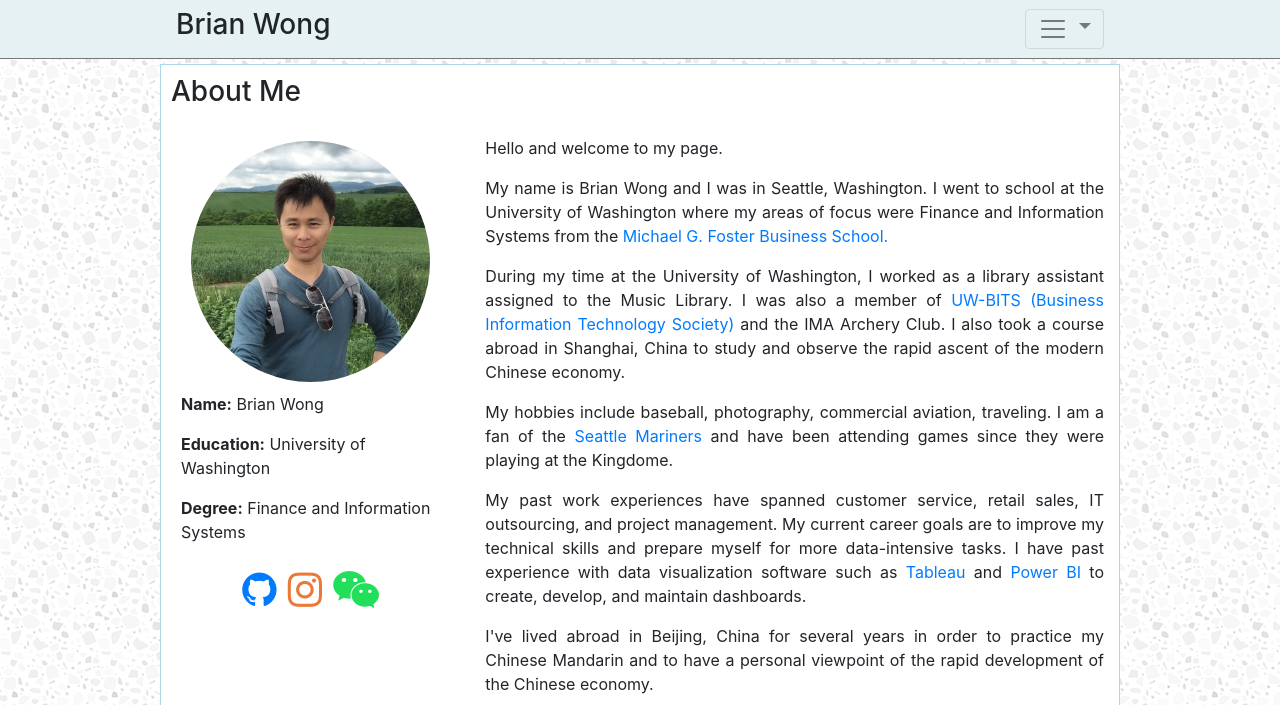
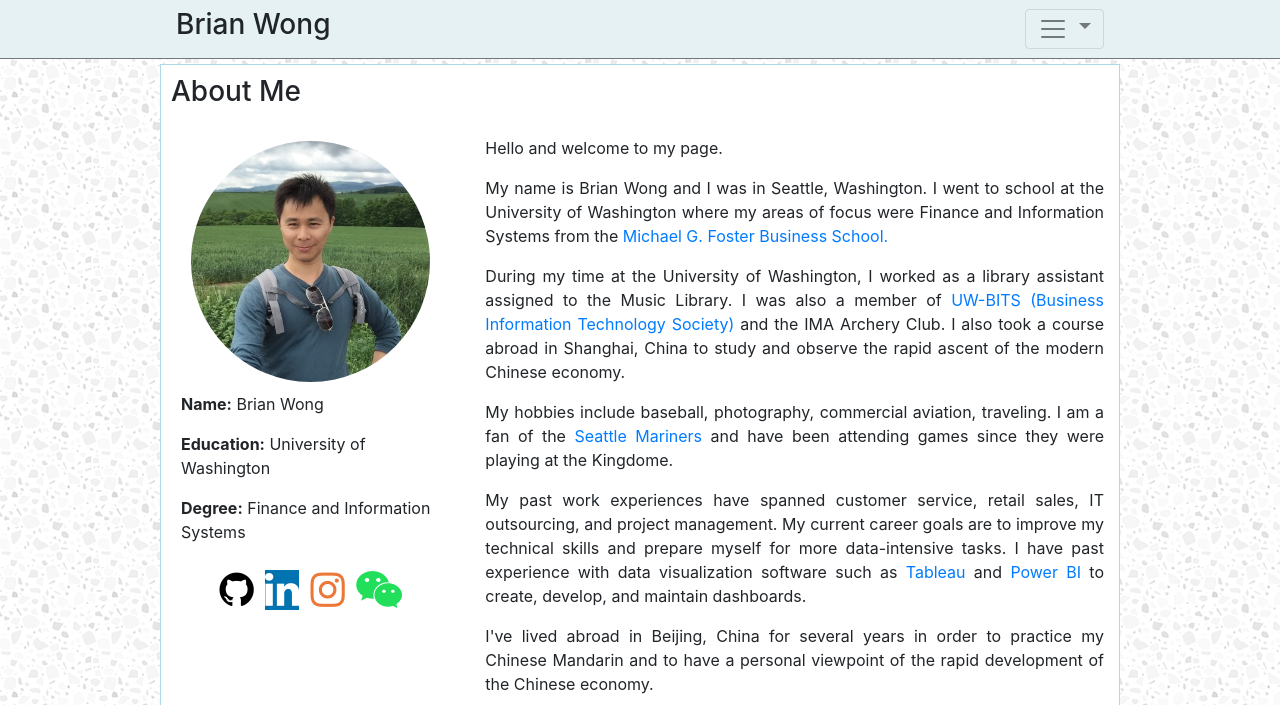
Before and after one commit to brianhwong206/Bootstrap-Portfolio, a plain HTML site: page index.html in a window 1280 px wide. Shown: the top 705 px of the page. Drawn offline with nearby package versions, Linux system fonts and the light colour scheme.

Commit message:
new changes 20180815

```diff
--- a/assets/css/style.css
+++ b/assets/css/style.css
@@ -94,6 +94,15 @@ body{
     margin: auto;
 }
 
+.fa-github{
+    color: #000000;
+}
+
+.fa-linkedin{
+    color:#ffffff;
+    background-color: #0073b0;
+}
+
 .fa-instagram{
     color:#eb7836;
 
@@ -145,9 +154,12 @@ h5{
     display: flex;
     flex-wrap: wrap;
 }
+
 .portfolio-item{
     position: relative;
     margin: auto;
+    margin-top: 20px;
+    margin-bottom: 20px;
 }
 
 .portfolio-item-caption{
--- a/index.html
+++ b/index.html
@@ -86,6 +86,7 @@
                             <div class = "social-share">
                               <span>
                                 <a href="https://github.com/brianhwong206" class="fa fa-github large" title ="Brian's Github"></a>
+                                <a href="https://www.linkedin.com/in/brian-wong-724729b3" class="fa fa-linkedin large" title = "Brian's LinkedIn"></a>
                                 <a href="https://www.instagram.com/brianherbertwong/?hl=en" class="fa fa-instagram large" title = "Brian's Instagram"></a>
                                 <a href="#" class="fa fa-wechat large" title = "Brian's WechatID: huangmingdebrian"></a>
                               </span>
```
Also changed, not shown: assets/images/DSC_6553b.jpg (deleted), assets/images/_DSC0660b.jpg (deleted), 2 other files.
